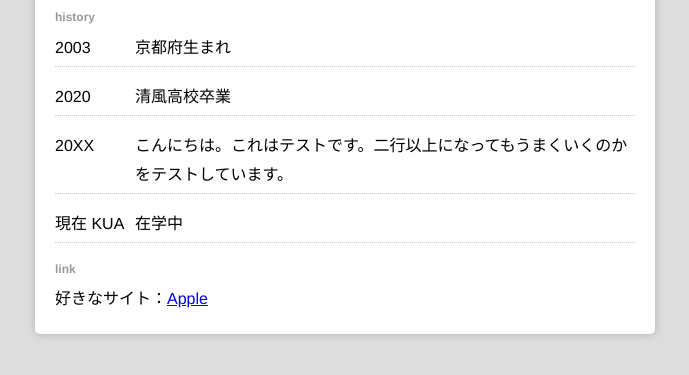
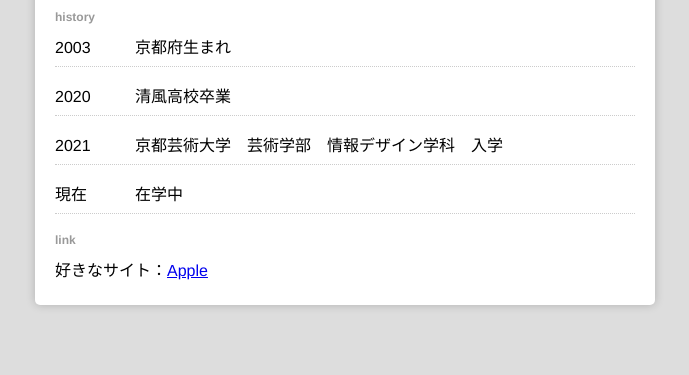
Before and after one commit to KUAD-XtechDesign/simple_page-shotaro314, a plain HTML site: page index.html in a window 1280 px wide. Shown: the part 415-790 px from the top of the page, without its empty margins (295-984 px from the left). Drawn offline with Linux system fonts and the light colour scheme.

Commit message:
history_changed

```diff
--- a/index.html
+++ b/index.html
@@ -25,8 +25,8 @@
         <ul class="history_list">
           <li><div class="year">2003</div><div class="txt">京都府生まれ</div></li>
           <li><div class="year">2020</div><div class="txt">清風高校卒業</div></li>
-          <li><div class="year">20XX</div><div class="txt">こんにちは。これはテストです。二行以上になってもうまくいくのかをテストしています。</div></li>
-          <li><div class="year">現在 KUA</div><div>在学中</div></li>
+          <li><div class="year">2021</div><div class="txt">京都芸術大学　芸術学部　情報デザイン学科　入学</div></li>
+          <li><div class="year">現在</div><div>在学中</div></li>
         </ul>
 
         <h2 class="title">link</h2>
```
